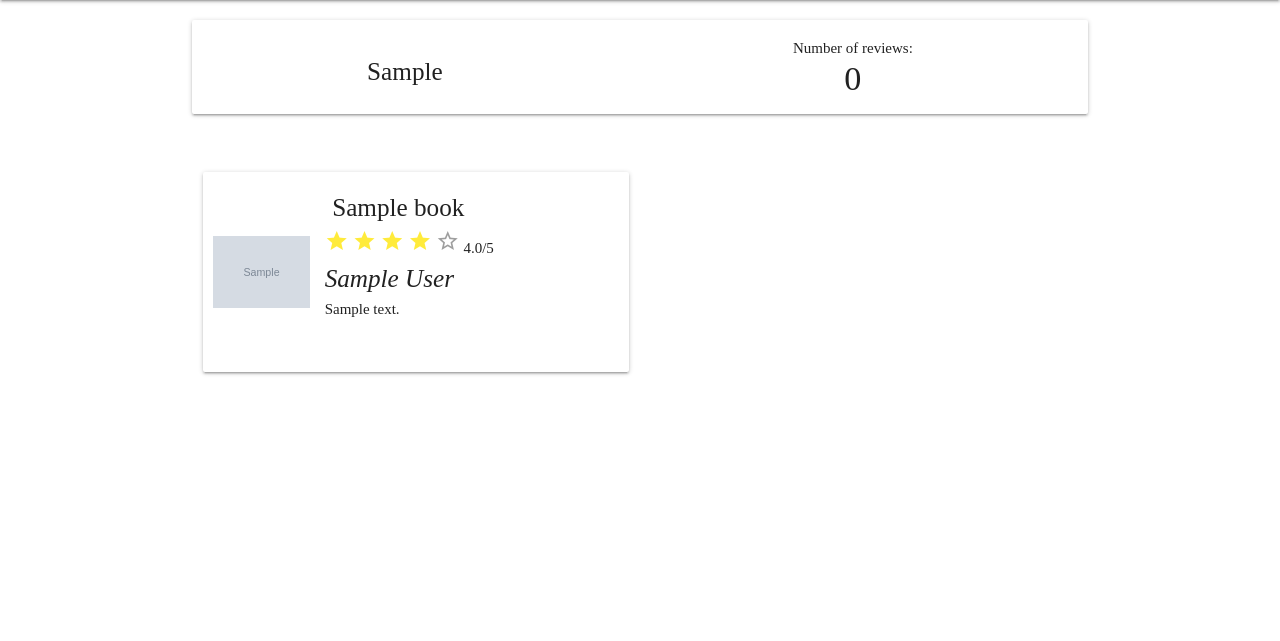
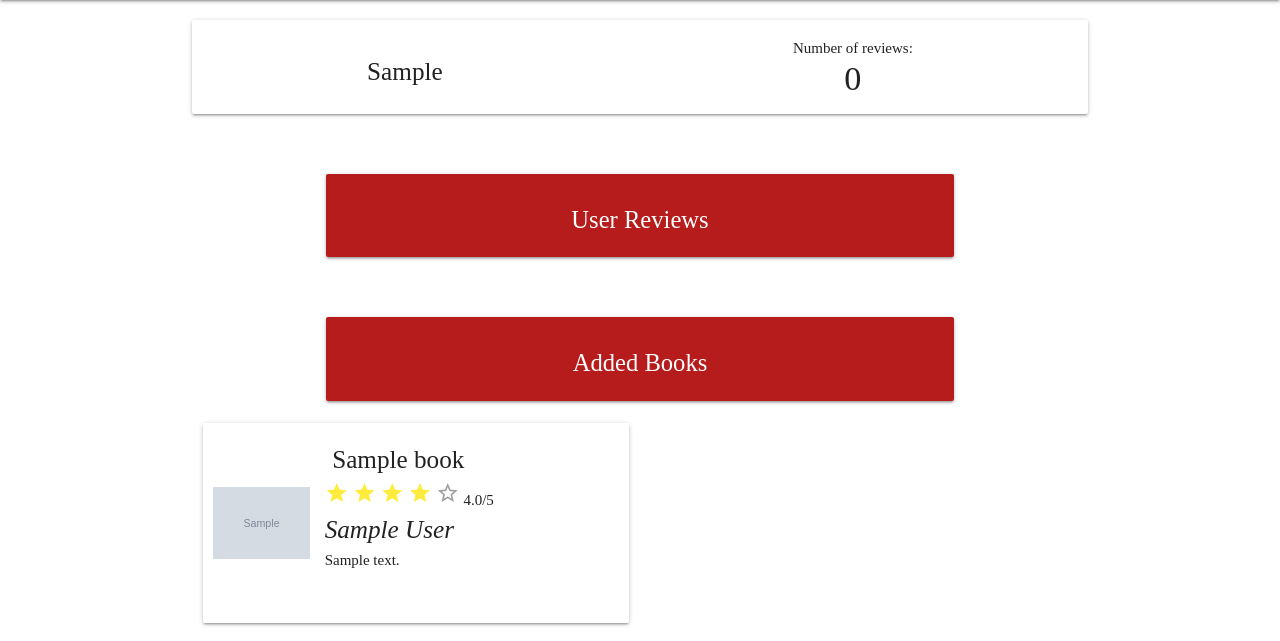
Before and after one commit to ChronoLogic12/bookmarks, a Flask app: page /profile in a window 1280 px wide. Shown: the part 64-705 px from the top of the page. Run offline with Flask 2, Linux system fonts and the light colour scheme; the visitor is signed in with stand-in values (Sample User, id 1); grey boxes marked "Sample" are stand-in pictures; a database or web service that is not in the repository returns one stand-in record (values such as "Sample title"); parts of the project's set-up code (start-up, migrations or seed data) failed here and were passed over; some libraries are stand-ins or nearby versions; some web fonts are replaced.

Commit message:
style: add section headers to profile page and adjust margin spacing on all section headers

```diff
--- a/static/css/style.css
+++ b/static/css/style.css
@@ -44,12 +44,12 @@
 	margin-right: auto;
 }
 
-.collapsible-header i {
-	margin-right: 0;
+.review-prompt {
+	padding: 0.5rem;
 }
 
-.review-prompt {
-	padding: 0.5rem;
+.section-header {
+	margin: 3rem auto 1rem auto !important;
 }
 
 /* general styling */
@@ -65,6 +65,7 @@
 
 .collapsible-header i {
 	width: fit-content;
+	margin-right: 0;
 }
 
 .btn {
--- a/templates/home.html
+++ b/templates/home.html
@@ -2,7 +2,7 @@
 {% block content %}
 
 <section>
-    <div class="container row s12 m8 l6 offset-l3 offset-m2 center-align card red darken-4">
+    <div class="container row s12 m8 l6 offset-l3 offset-m2 center-align card red darken-4 section-header">
         <div class="card-content white-text">
             <h5>Top Rated Books</h5>
         </div>
@@ -50,7 +50,7 @@
 </section>
 <section>
 
-    <div class="container row s12 m8 l6 offset-l3 offset-m2 center-align card red darken-4">
+    <div class="container row s12 m8 l6 offset-l3 offset-m2 center-align card red darken-4 section-header">
         <div class="card-content white-text">
             <h5>Editors Picks</h5>
         </div>
--- a/templates/profile.html
+++ b/templates/profile.html
@@ -1,6 +1,7 @@
 {% extends 'base.html' %}
 {% block content %}
 
+<section>
     <div class="row s12 profile">
         <div class="card horizontal valign-wrapper">
             <div class="row s6">
@@ -12,6 +13,14 @@
                 <p class="review-count">Number of reviews:</p>
                 <h4 class="review-count">{{ user.review_count }}</h4>
             </div>
+        </div>
+    </div>
+</section>
+
+<section>
+    <div class="container row s12 m8 l6 offset-l3 offset-m2 center-align card red darken-4 section-header">
+        <div class="card-content white-text">
+            <h5>User Reviews</h5>
         </div>
     </div>
 
@@ -35,6 +44,14 @@
         </li>
         {% endfor %}
     </ul>
+</section>
+
+<section>
+    <div class="container row s12 m8 l6 offset-l3 offset-m2 center-align card red darken-4 section-header">
+        <div class="card-content white-text">
+            <h5>Added Books</h5>
+        </div>
+    </div>
 
     <!-- preview card for each book-->
     {% if added_books|length > 0 %}
@@ -75,5 +92,6 @@
     {% endfor %}
 
     {% endif %}
+</section>
 
 {% endblock content %}
```
Lines whose indentation alone changed are shown as unchanged.
